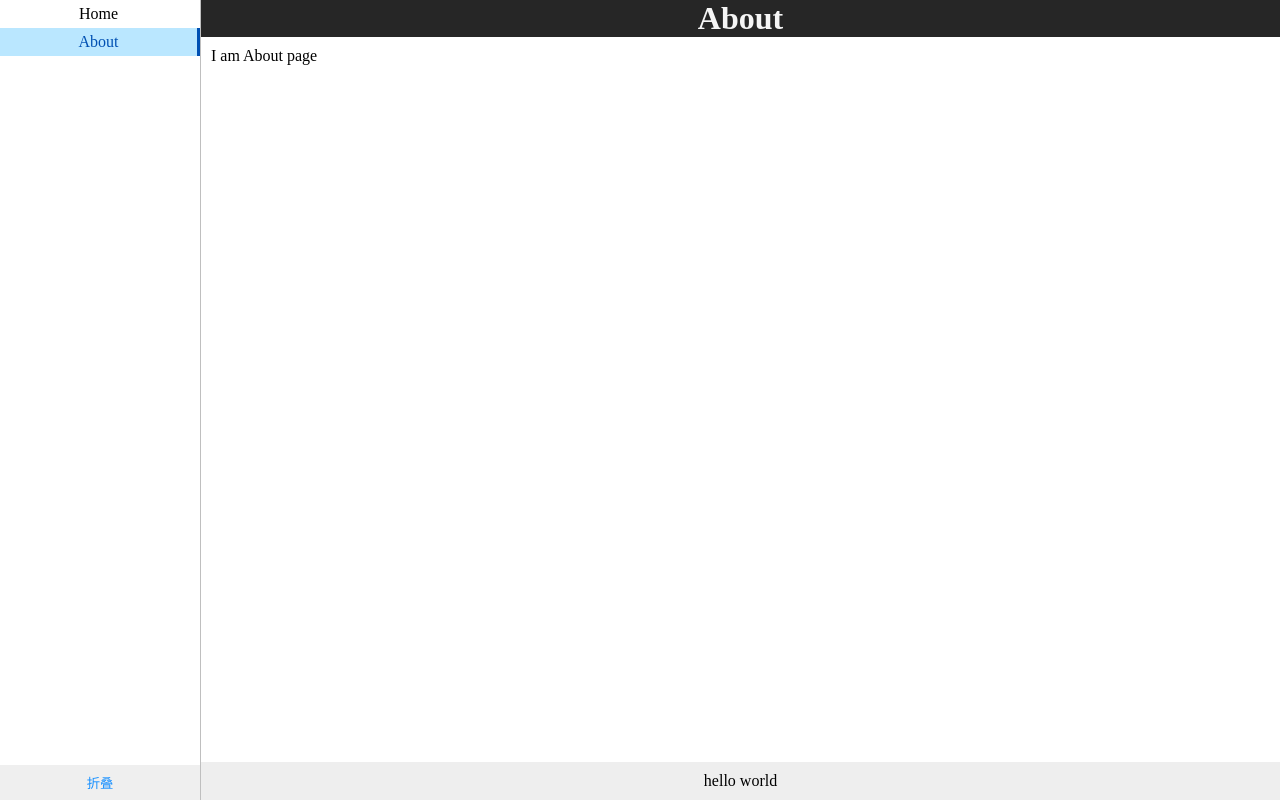
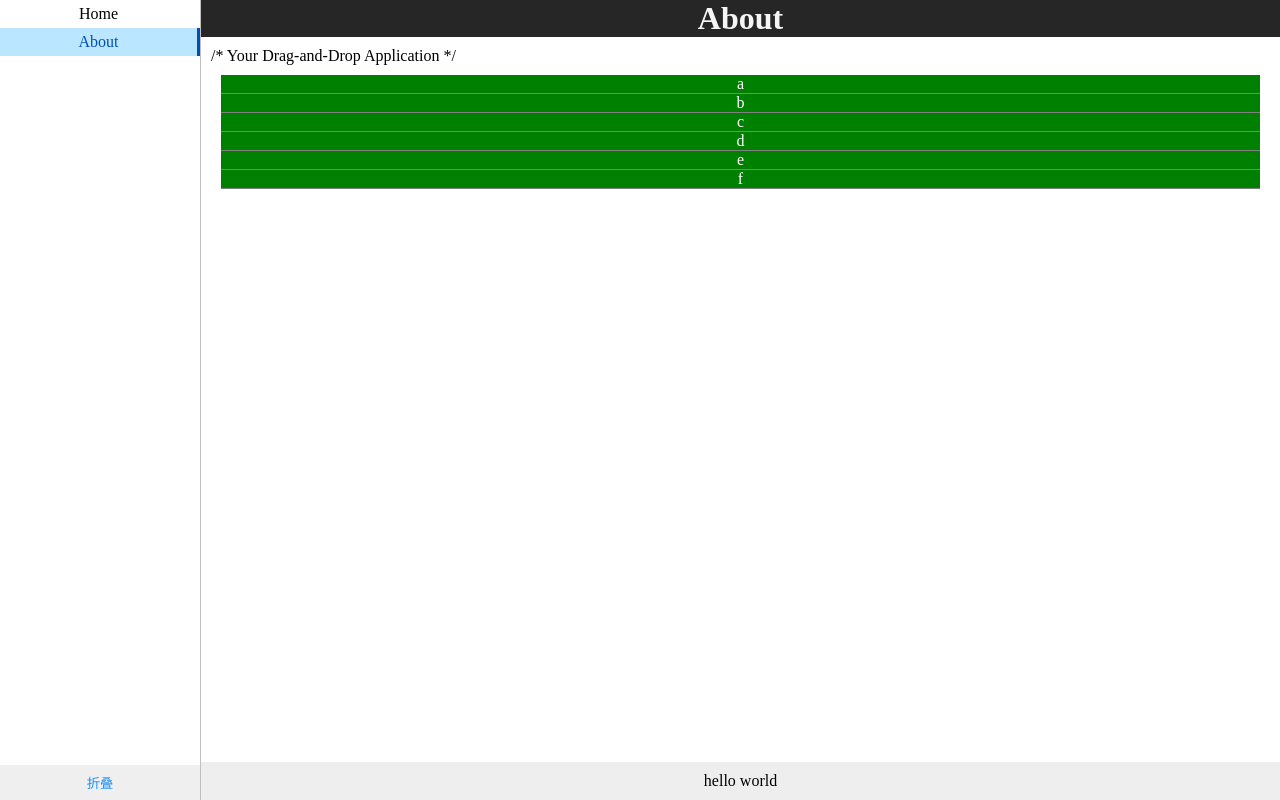
Before and after one commit to GitHubJiKe/react-demo, a React (Vite) app: page /about in a window 1280 px wide. Built offline with nearby package versions, Linux system fonts and the light colour scheme.

Commit message:
add react beautiful dnd

```diff
--- a/package.json
+++ b/package.json
@@ -22,6 +22,7 @@
     "@types/axios": "^0.14.0",
     "@types/classnames": "^2.2.10",
     "@types/react": "^16.9.46",
+    "@types/react-beautiful-dnd": "^13.0.0",
     "@types/react-dom": "^16.9.8",
     "@types/react-query": "^1.1.2",
     "@types/react-router": "^5.1.8",
@@ -32,6 +33,9 @@
     "mobx-react": "^6.2.5",
     "parcel-plugin-clean-dist": "0.0.6",
     "react": "^16.13.1",
+    "react-beautiful-dnd": "^13.0.0",
+    "react-dnd": "^11.1.3",
+    "react-dnd-html5-backend": "^11.1.3",
     "react-dom": "^16.13.1",
     "react-query": "^2.5.7-tsnext.1",
     "react-router": "^5.2.0",
--- a/src/Pages/About/index.tsx
+++ b/src/Pages/About/index.tsx
@@ -1,6 +1,108 @@
-import React from "react";
+import React, { useCallback, useState } from "react";
 import Content from "../../Components/Content";
+import { HTML5Backend } from "react-dnd-html5-backend";
+import { DndProvider } from "react-dnd";
+import { DragDropContext, Draggable, Droppable } from "react-beautiful-dnd";
+import "./style.scss";
 
-const About: React.FC = () => <Content>I am About page</Content>;
+const About: React.FC = () => {
+  const [data, setData] = useState([
+    { id: 0, text: "a" },
+    { id: 1, text: "b" },
+    { id: 2, text: "c" },
+    { id: 3, text: "d" },
+    { id: 4, text: "e" },
+    { id: 5, text: "f" },
+  ]);
+  // using useCallback is optional
+  const onBeforeCapture = useCallback(() => {
+    /*...*/
+  }, []);
+  const onBeforeDragStart = useCallback(() => {
+    /*...*/
+  }, []);
+  const onDragStart = useCallback((a, b) => {
+    /*...*/
+    // console.log(a, b);
+  }, []);
+  const onDragUpdate = useCallback(() => {
+    /*...*/
+  }, []);
+  const onDragEnd = useCallback(
+    (a, b) => {
+      // the only one that is required
+      console.log(data);
+      console.log(a, b);
+      const { index: dIdx } = a.destination; //目标
+      const { index: sIdx } = a.source; //源头
+      console.log(dIdx, sIdx); //0 ,5 | 5,0
+      const v = data.find((v, idx) => idx == sIdx);
+      console.log(v);
+      const newData = [...data];
+      if (sIdx > data.length) {
+        newData.splice(sIdx - 1, 1); //remove source
+      } else {
+        newData.splice(sIdx, 1); //remove source
+      }
+      // @ts-ignore
+      newData.splice(dIdx, 0, v); //insert at new position
+      console.log(newData);
+      setData(newData);
+    },
+    [data]
+  );
+  return (
+    <Content>
+      <DndProvider backend={HTML5Backend}>
+        /* Your Drag-and-Drop Application */
+      </DndProvider>
+      <Content>
+        <DragDropContext
+          onBeforeCapture={onBeforeCapture}
+          onBeforeDragStart={onBeforeDragStart}
+          onDragStart={onDragStart}
+          onDragUpdate={onDragUpdate}
+          onDragEnd={onDragEnd}
+        >
+          <Droppable droppableId="A" type="A">
+            {(provided, snapshot) => {
+              return (
+                <div
+                  ref={provided.innerRef}
+                  style={{
+                    height: 500,
+                    // backgroundColor: snapshot.isDraggingOver ? "blue" : "grey",
+                  }}
+                  {...provided.droppableProps}
+                >
+                  {data.map((v, idx) => {
+                    return (
+                      <Draggable
+                        draggableId={`A-${v.id}`}
+                        index={idx}
+                        key={v.id}
+                      >
+                        {(provided, snapshot) => (
+                          <div
+                            className="drag-item"
+                            ref={provided.innerRef}
+                            {...provided.draggableProps}
+                            {...provided.dragHandleProps}
+                          >
+                            {v.text}
+                          </div>
+                        )}
+                      </Draggable>
+                    );
+                  })}
+                </div>
+              );
+            }}
+          </Droppable>
+        </DragDropContext>
+      </Content>
+    </Content>
+  );
+};
 
 export default About;
--- /dev/null
+++ b/src/Pages/About/style.scss
@@ -0,0 +1,7 @@
+.drag-item {
+  background-color: green;
+  color: white;
+  text-align: center;
+  cursor: grab;
+  border-bottom: 1px solid grey;
+}
```
Also changed, not shown: 1 other file (tests, documents, lock files or other folders).
